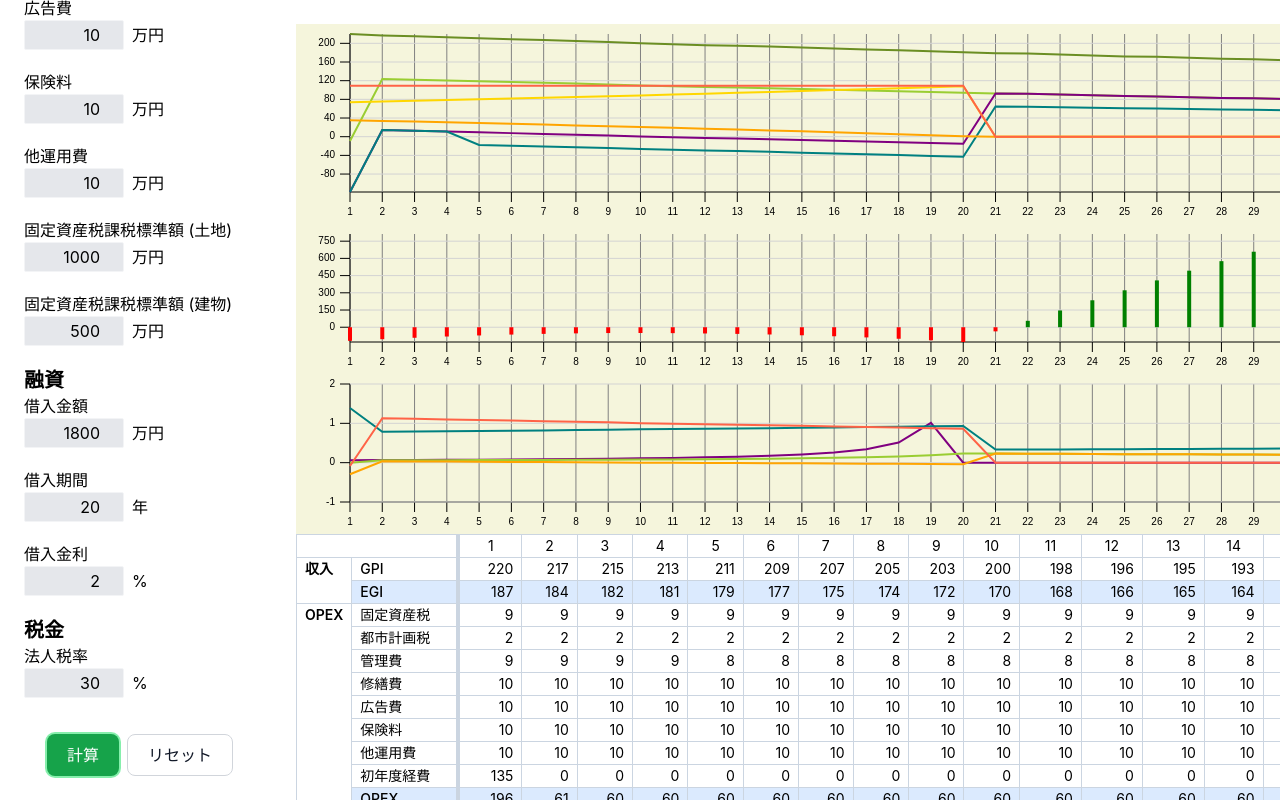
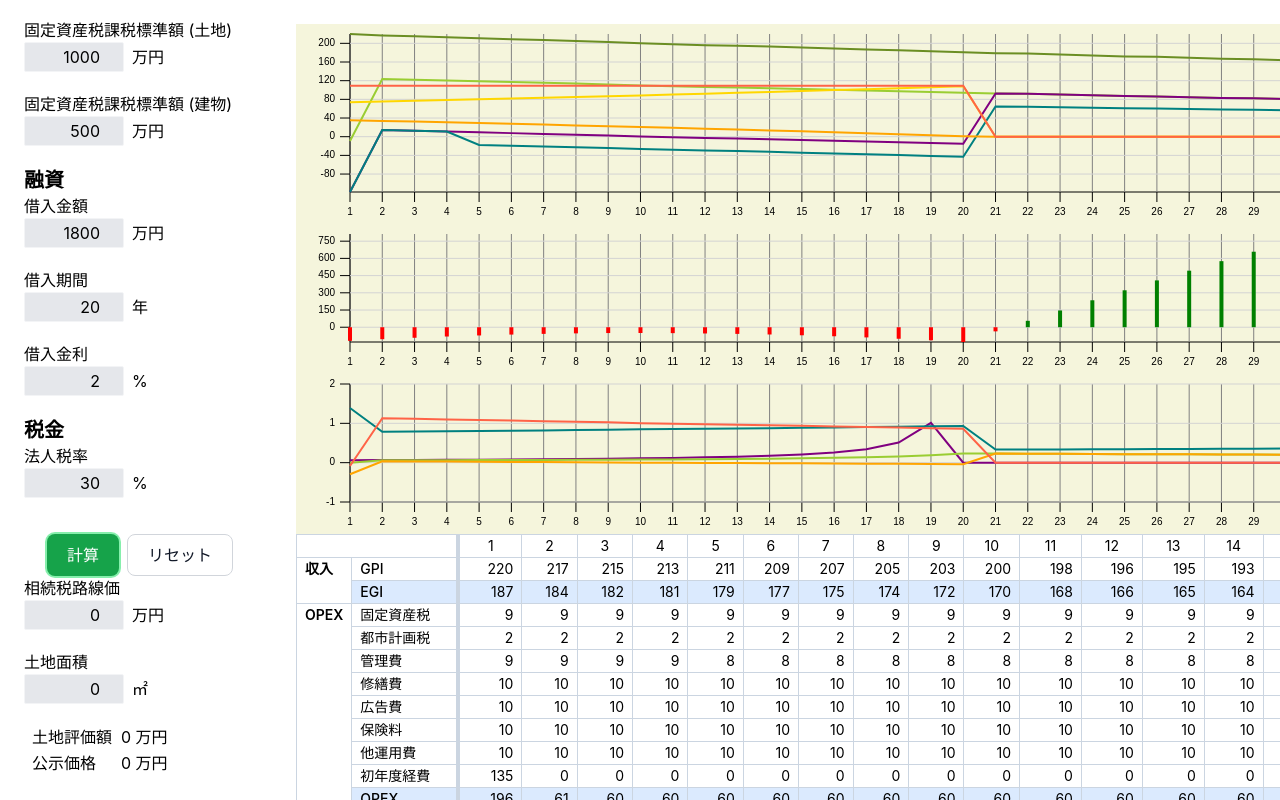
Before and after one commit to tiarafudousan/tiarafudousan.github.io, a React (Vite) app in the folder app/: page / in a window 1280 px wide. Both pictures are taken after a click on the button "計算". Shown: the top 800 px of the page. Built offline with nearby package versions, Linux system fonts and the light colour scheme.

Commit message:
land price estimator

```diff
--- a/app/src/App.tsx
+++ b/app/src/App.tsx
@@ -14,6 +14,7 @@ import * as loan_lib from "./lib/loan"
 import { FixedRateLoan } from "./lib/loan"
 import { lerp, bound } from "./components/graphs/lib"
 import Form from "./components/Form"
+import MarketPriceEstimator from "./components/MarketPriceEstimator"
 import CashFlowTable from "./components/CashFlowTable"
 import InitialCostTable from "./components/InitialCostTable"
 import LineGraph from "./components/graphs/LineGraph"
@@ -288,11 +289,13 @@ function App() {
   // TODO: sticky to bottom, form buttons?
   // TODO: simple and advance forms
   // TODO: fix graph - line rendered below y = 0
+  // TODO: where to place MarketPriceEstimator
 
   return (
     <div ref={ref} className="flex flex-row">
       <div className="min-w-[280px] h-screen overflow-y-auto px-6 py-6">
         <Form onSubmit={on_submit} onReset={on_reset} />
+        <MarketPriceEstimator />
       </div>
       <div className="flex flex-col">
         <div className="flex flex-row overflow-x-auto py-6">
--- /dev/null
+++ b/app/src/components/MarketPriceEstimator.tsx
@@ -0,0 +1,63 @@
+import React, { useState } from "react"
+import Input from "./Input"
+
+const MarketPriceEstimator: React.FC<{}> = ({}) => {
+  const [inputs, setInputs] = useState({
+    inheritance_tax_value: "0",
+    land_area: "0",
+  })
+
+  function onChange(name: string, value: string) {
+    setInputs((inputs) => ({
+      ...inputs,
+      [name]: value,
+    }))
+  }
+
+  function onSubmit(
+    e:
+      | React.MouseEvent<HTMLButtonElement, MouseEvent>
+      | React.FormEvent<HTMLFormElement>,
+  ) {
+    e.preventDefault()
+  }
+
+  const land_val =
+    parseInt(inputs.inheritance_tax_value) * parseInt(inputs.land_area)
+  const val = land_val / 0.8
+
+  return (
+    <div>
+      <form onSubmit={onSubmit}>
+        <Input
+          label="相続税路線価"
+          unit="万円"
+          name="inheritance_tax_value"
+          value={inputs.inheritance_tax_value}
+          onChange={onChange}
+        />
+        <Input
+          label="土地面積"
+          unit="㎡"
+          name="land_area"
+          value={inputs.land_area}
+          onChange={onChange}
+        />
+      </form>
+      <table>
+        <tbody>
+          <tr>
+            <td className="px-2">土地評価額</td>
+            <td align="right">{Math.floor(land_val).toLocaleString()} 万円</td>
+          </tr>
+          <tr>
+            <td className="px-2">公示価格</td>
+            <td align="right">{Math.floor(val).toLocaleString()} 万円</td>
+          </tr>
+        </tbody>
+      </table>
+    </div>
+  )
+}
+
+export default MarketPriceEstimator
--- a/app/src/components/Range.tsx
+++ b/app/src/components/Range.tsx
@@ -1,14 +1,12 @@
 import React from "react"
 
-interface Props {
+const Range: React.FC<{
   label: string
   min: number
   max: number
   value: number
   onChange: (value: number) => void
-}
-
-const Range: React.FC<Props> = ({ label, min, max, value, onChange }) => {
+}> = ({ label, min, max, value, onChange }) => {
   function _onChange(e: React.ChangeEvent<HTMLInputElement>) {
     const value = parseFloat(e.target.value)
     onChange(value)
@@ -20,7 +18,6 @@ const Range: React.FC<Props> = ({ label, min, max, value, onChange }) => {
         {label} {value}
       </label>
       <input
-        className="min-w-[300px]"
         type="range"
         min={min}
         max={max}
--- a/app/src/lib/cf.ts
+++ b/app/src/lib/cf.ts
@@ -152,7 +152,7 @@ export interface CashFlowData {
 
 // TODO: 積算
 // TODO: capex - 大規模修繕
-// TODO: IRR?
+// TODO: IRR, NPV, DCF
 // BER - break even ratio
 // DCR - debt coverage ratio
 export function calc_cf(params: {
@@ -187,7 +187,6 @@ export function calc_cf(params: {
   const cash = Math.floor(
     inputs.property_price + initial_cost.total - inputs.principal,
   )
-  const p = Math.floor(inputs.principal)
   const total_invested = inputs.property_price + initial_cost.total
   const total_debt_payment = loan_sim.total
 
@@ -261,6 +260,9 @@ export function calc_cf(params: {
   const atcf = btcf - tax
 
   const gross_yield = gpi / inputs.property_price
+
+  // if BTCF = NOI - ADS
+  //    BTCF = (FCR - K) * LB + FCR * cash
 
   const k = lb > 0 ? ads / lb : 0
   const fcr = cash + lb > 0 ? noi / (cash + lb) : 0
```
Also changed, not shown: 1 other file (tests, documents, lock files or other folders).
